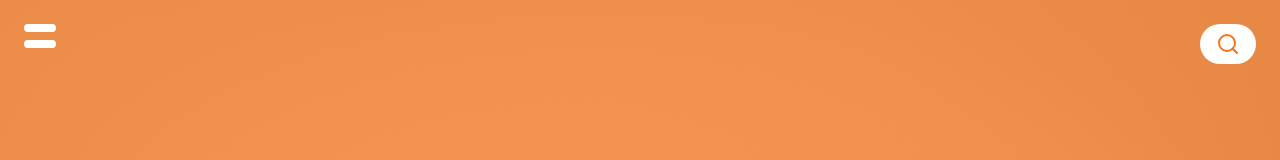
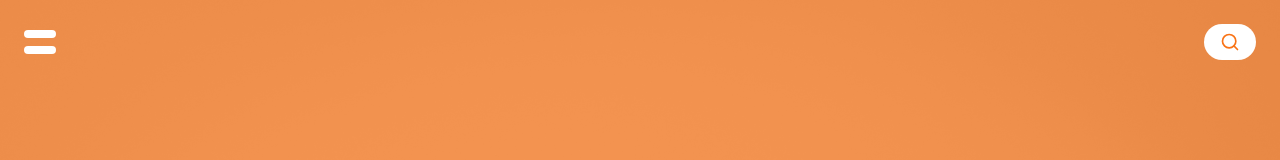
Before and after one commit to diarisdiakite/my-booking-app, a React (Create React App) app: page / in a window 1280 px wide. Shown: the top 160 px of the page. Built offline with nearby package versions, Linux system fonts and the light colour scheme.

Commit message:
vertically align top bar icons

```diff
--- a/src/pages/Home.jsx
+++ b/src/pages/Home.jsx
@@ -7,13 +7,13 @@ const Home = () => (
   <div className="relative w-full h-screen bg-orange-500/80 px-6">
     <img className="w-fit opacity-10 top-0 bottom-0 left-0 right-0 absolute z-4" src={homeImageBg} alt="home background" />
     <div className="absolute top-0 left-0 right-0">
-      <div className="flex justify-between p-6">
+      <div className="flex justify-between items-center p-6">
         <div className="flex flex-col gap-2">
           <div className="w-8 h-2 rounded-full bg-white" />
           <div className="w-8 h-2 rounded-full bg-white" />
         </div>
         <div className="bg-white rounded-full py-2 px-4 text-orange-500">
-          <Search />
+          <Search className="w-5 h-5" />
         </div>
       </div>
     </div>
--- a/tailwind.config.js
+++ b/tailwind.config.js
@@ -4,8 +4,8 @@ module.exports = {
   theme: {
     extend: {
       colors: {
-        'primary': '#97c004e6',
-      }
+        primary: '#97c004e6',
+      },
     },
   },
   plugins: [],
```
